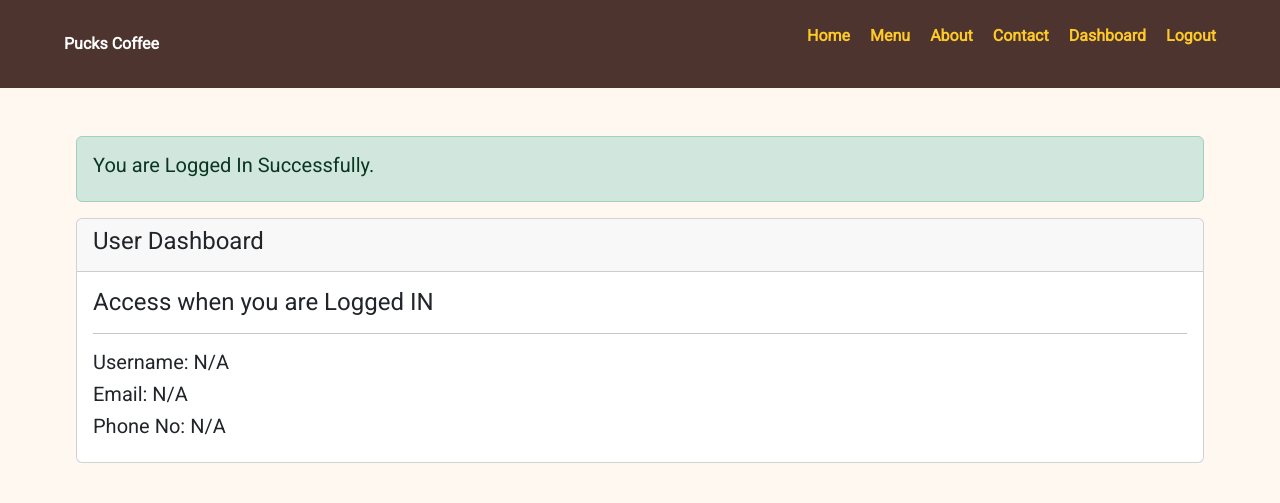
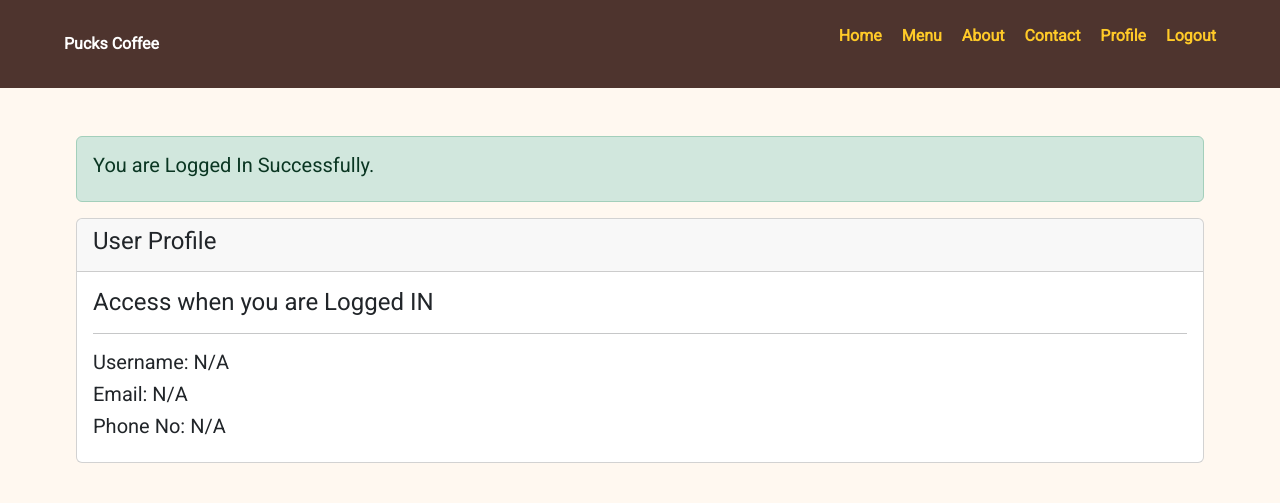
Before and after one commit to yieqian5520/PROJECT_G01_01, a PHP site: page /Master/dashboard.php in a window 1280 px wide. Shown: the top 503 px of the page. Run offline with PHP 8.4, Linux system fonts and the light colour scheme; the visitor is signed in with stand-in values (Sample User, id 1).

Commit message:
Change to Profile

```diff
--- a/customer_guest/dashboard.php
+++ b/customer_guest/dashboard.php
@@ -27,7 +27,7 @@ include_once __DIR__ . "/includes/header.php";
 
                 <div class="card">
                     <div class="card-header">
-                        <h4>User Dashboard</h4>
+                        <h4>User Profile</h4>
                     </div>
 
                     <div class="card-body">
@@ -45,11 +45,6 @@ include_once __DIR__ . "/includes/header.php";
     </div>
 </div>
 <br>
-<br>
-<br>
-<br>
-<br>
-<br>
 
 <?php
 include_once __DIR__ . "/includes/footer.php";
--- a/customer_guest/includes/header.php
+++ b/customer_guest/includes/header.php
@@ -37,7 +37,7 @@
             <li><a href="menu.php" class="active">Menu</a></li>
             <li><a href="about.php" class="active">About</a></li>
             <li><a href="contact.php" class="active">Contact</a></li>
-            <li><a href="dashboard.php" class="active">Dashboard</a></li>
+            <li><a href="dashboard.php" class="active">Profile</a></li>
             <?php if(!isset($_SESSION['authenticated'])): ?>
             <li><a href="register.php" class="active">Register</a></li>
             <li><a href="login.php" class="active">Login</a></li>
--- a/customer_guest/register.php
+++ b/customer_guest/register.php
@@ -8,13 +8,15 @@ include_once __DIR__ . "/includes/header.php";
         <div class="row justify-content-center">
             <div class="col-md-6">
                 <div class="alert">
+
                     <?php
                        if(isset($_SESSION['status']))
                        {
-                        echo "<h4>".$_SESSION['status']."</h4>";
+                        echo "<h5>".$_SESSION['status']."</h5>";
                         unset($_SESSION['status']);
                        }
                        ?>
+
                 </div>
                 <div class="register-card">
 
```
